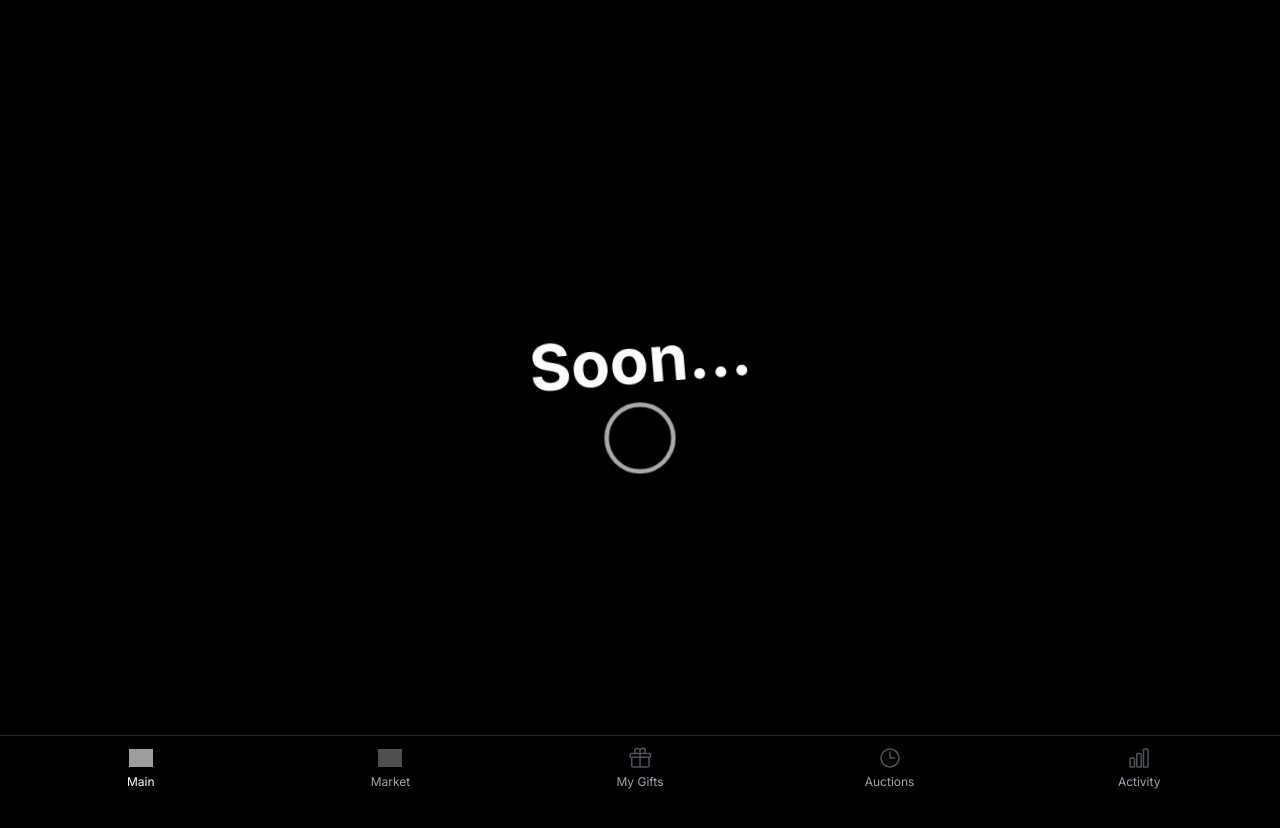
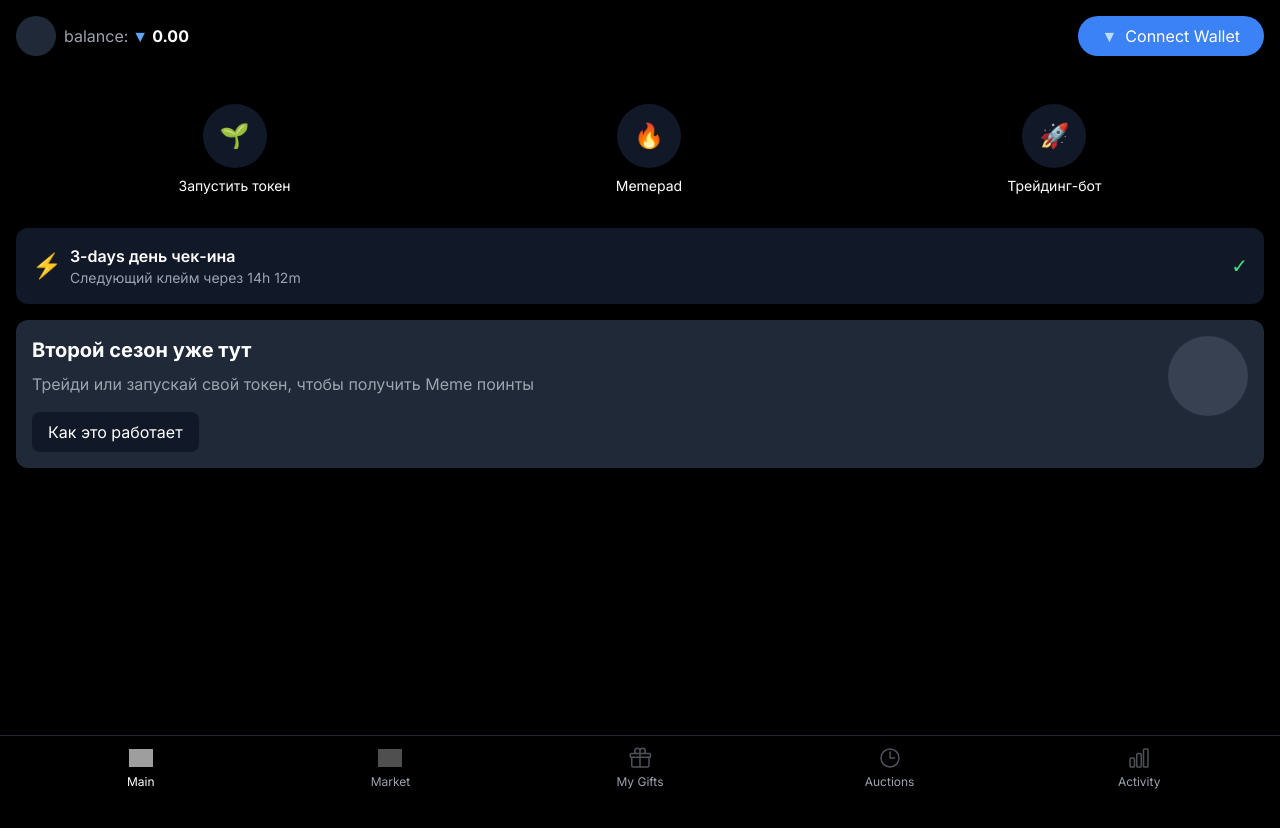
Before and after one commit to useriiefokrjkgjrkgkgkjkg/folder-number-1, a Next.js app: page / in a window 1280 px wide. Shown: the top 828 px of the page. Built offline with nearby package versions, Linux system fonts and the light colour scheme; grey boxes are pictures that could not be loaded.

Commit message:
Update: Redesign main page to match the reference

```diff
--- a/src/app/page.tsx
+++ b/src/app/page.tsx
@@ -1,44 +1,48 @@
 'use client';
 
-import React from 'react';
-import { motion } from 'framer-motion';
+import Header from '@/components/Header';
+import ActionButton from '@/components/ActionButton';
 
 export default function Home() {
   return (
-    <main className="flex min-h-screen flex-col items-center justify-center bg-black">
-      <motion.div
-        initial={{ opacity: 0, y: 20 }}
-        animate={{ opacity: 1, y: 0 }}
-        transition={{ duration: 1 }}
-        className="text-center"
-      >
-        <motion.h1
-          className="text-6xl font-bold text-white mb-4"
-          animate={{
-            scale: [1, 1.1, 1],
-            rotate: [0, 5, -5, 0],
-          }}
-          transition={{
-            duration: 2,
-            repeat: Infinity,
-            ease: "easeInOut"
-          }}
-        >
-          Soon...
-        </motion.h1>
-        <motion.div
-          className="w-16 h-16 mx-auto border-4 border-white rounded-full"
-          animate={{
-            scale: [1, 1.2, 1],
-            opacity: [0.5, 0.8, 0.5],
-          }}
-          transition={{
-            duration: 2,
-            repeat: Infinity,
-            ease: "easeInOut"
-          }}
-        />
-      </motion.div>
+    <main className="min-h-screen bg-black pb-20">
+      <Header />
+
+      <div className="flex justify-around px-4 mt-8">
+        <ActionButton icon="🌱" label="Запустить токен" />
+        <ActionButton icon="🔥" label="Memepad" />
+        <ActionButton icon="🚀" label="Трейдинг-бот" />
+      </div>
+
+      <div className="mx-4 mt-8">
+        <div className="bg-gray-900 rounded-xl p-4 flex items-center justify-between">
+          <div className="flex items-center gap-2">
+            <span className="text-yellow-400 text-2xl">⚡</span>
+            <div>
+              <h3 className="text-white font-semibold">3-days день чек-ина</h3>
+              <p className="text-gray-400 text-sm">Следующий клейм через 14h 12m</p>
+            </div>
+          </div>
+          <span className="text-green-400 text-xl">✓</span>
+        </div>
+      </div>
+
+      <div className="mx-4 mt-4">
+        <div className="bg-gray-800 rounded-xl p-4">
+          <div className="flex justify-between items-start">
+            <div>
+              <h2 className="text-white text-xl font-bold">Второй сезон уже тут</h2>
+              <p className="text-gray-400 mt-2">Трейди или запускай свой токен, чтобы получить Meme поинты</p>
+              <button className="mt-4 bg-gray-900 text-white px-4 py-2 rounded-lg">
+                Как это работает
+              </button>
+            </div>
+            <div className="w-20 h-20">
+              <div className="w-full h-full bg-gray-700 rounded-full"></div>
+            </div>
+          </div>
+        </div>
+      </div>
     </main>
   );
 }
--- /dev/null
+++ b/src/components/ActionButton.tsx
@@ -0,0 +1,17 @@
+'use client';
+
+interface ActionButtonProps {
+  icon: string;
+  label: string;
+}
+
+export default function ActionButton({ icon, label }: ActionButtonProps) {
+  return (
+    <div className="flex flex-col items-center gap-2">
+      <button className="w-16 h-16 bg-gray-900 rounded-full flex items-center justify-center">
+        <span className="text-2xl">{icon}</span>
+      </button>
+      <span className="text-white text-sm">{label}</span>
+    </div>
+  );
+}
--- /dev/null
+++ b/src/components/Header.tsx
@@ -0,0 +1,22 @@
+'use client';
+
+import Image from 'next/image';
+
+export default function Header() {
+  return (
+    <div className="flex justify-between items-center p-4">
+      <div className="flex items-center gap-2">
+        <div className="w-10 h-10 bg-gray-800 rounded-full"></div>
+        <div className="flex items-center gap-1">
+          <span className="text-gray-400">balance:</span>
+          <span className="text-blue-400">▼</span>
+          <span className="text-white font-bold">0.00</span>
+        </div>
+      </div>
+      <button className="bg-blue-500 text-white px-6 py-2 rounded-full flex items-center gap-2">
+        <span className="text-blue-200">▼</span>
+        <span>Connect Wallet</span>
+      </button>
+    </div>
+  );
+}
```
